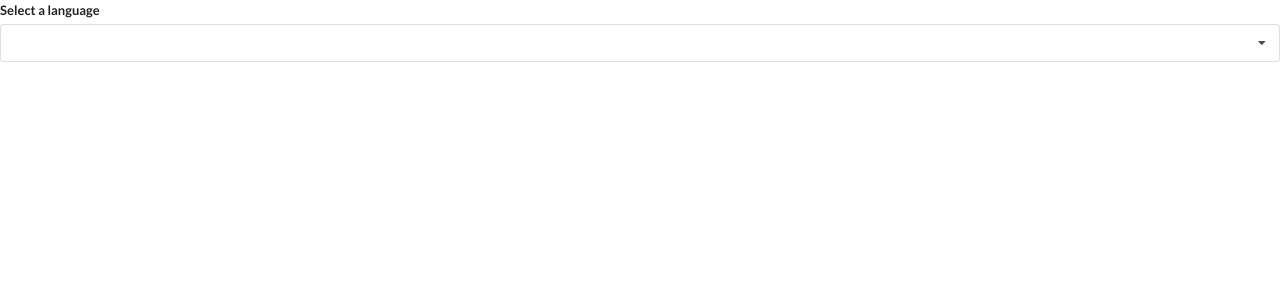
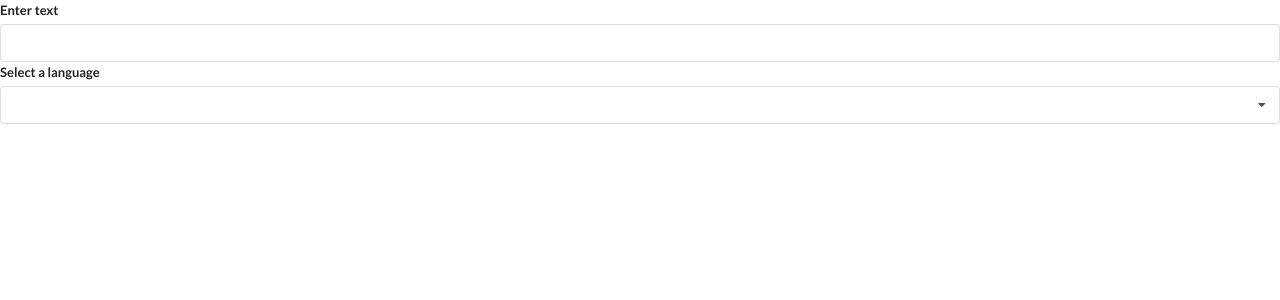
Before and after one commit to navneshranjan/widged, a React (Create React App) app: page / in a window 1280 px wide. Shown: the top 300 px of the page. Built offline with nearby package versions, Linux system fonts and the light colour scheme.

Commit message:
Adding a language input

```diff
--- a/src/components/Translate.js
+++ b/src/components/Translate.js
@@ -16,8 +16,15 @@
 ];
 const Translate = () => {
   const [language, setLanguage] = useState([0]);
+  const [text, setText] = useState("");
   return (
     <div>
+      <div className="ui form">
+        <div className="field">
+          <label>Enter text</label>
+          <input value={text} onChange={(e) => setText(e.target.value)} />
+        </div>
+      </div>
       <Dropdown
         label="Select a language"
         selected={language}
```
